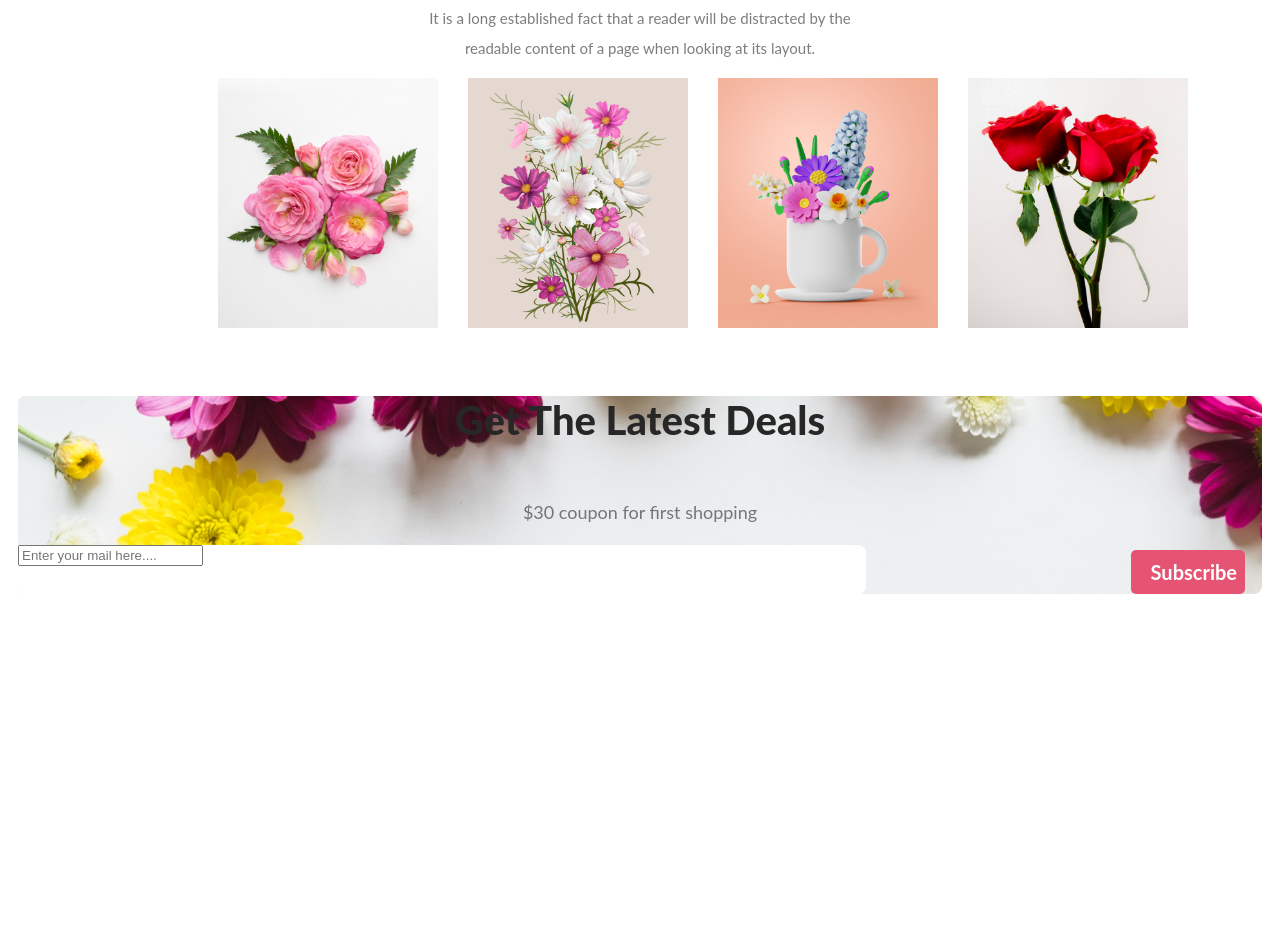
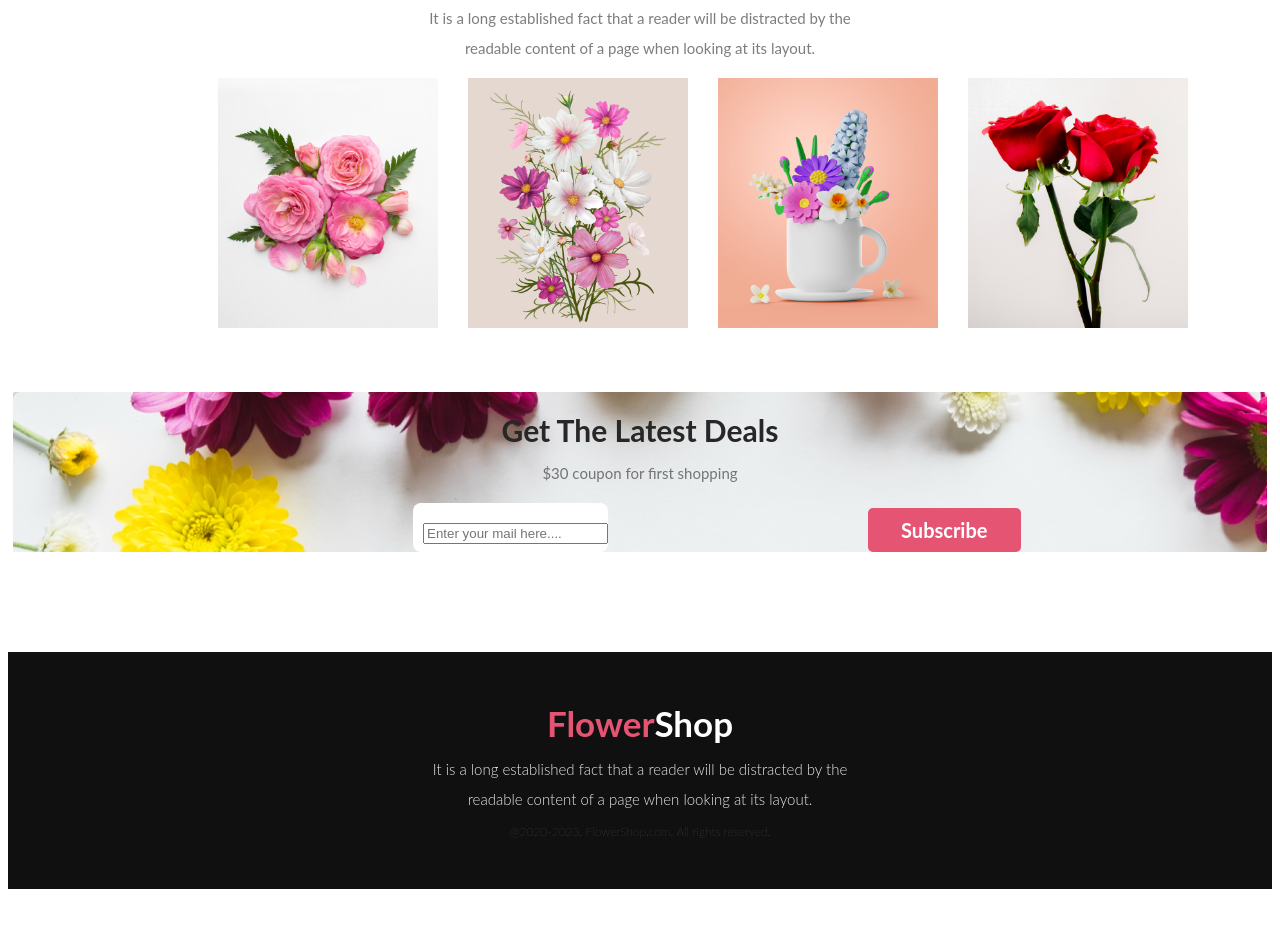
Before and after one commit to Mehedi-ICE16/flower-shop-assignment-01, a plain HTML site: page index.html in a window 1280 px wide. Shown: the part 2068-2995 px from the top of the page. Before the commit the page ends 2672 px from the top, so only its background shows below. Drawn offline with Linux system fonts and the light colour scheme.

Commit message:
added flower shop demo

```diff
--- a/index.html
+++ b/index.html
@@ -106,7 +106,7 @@
                 <p class="sec5-description">$30 coupon for first shopping</p>
                 <div class="sec5-sub-container">
                  <div class="input">
-                    <input type="email" placeholder="Enter your mail here....">
+                    <input type="email" name=" " placeholder="Enter your mail here....">
                  </div>
                  <div>
                     <button class="sec5-btn">Subscribe</button>
@@ -117,7 +117,12 @@
     </main>
 
     <footer>
-
+        <div class="foot">
+            <h4 class="foot-title">Flower</span><span class="part2">Shop</span></h4>
+            <p class="foot-description">It is a long established fact that a reader will be distracted by the readable
+                content of a page when looking at its layout.</p>
+            <p class="foot-end">@2020-2023, FlowerShop.com. All rights reserved.</p>
+        </div>
     </footer>
 </body>
 </html>
--- a/styles.css
+++ b/styles.css
@@ -227,36 +227,44 @@
 
 /* Section5 */
 .sec5-container{
-    border-radius: 8px;
-    background: url('../flower asset/Rectangle\ 9.png'), lightgray 0px -203.444px / 100% 213.755% no-repeat;
-    margin: 10px;
+    border-radius: 2px;
+    background: url('../flower asset/Rectangle\ 9.png'), lightgray no-repeat;
+    margin: 5px;
 }
 .sec5-title{
+    margin-top: 50px;
+    padding-top: 20px;
+    margin-bottom: 5px;
+    padding-bottom: 5px;
     color: #272727;
     text-align: center;
     font-family: Lato;
-    font-size: 40px;
+    font-size: 30px;
     font-style: normal;
-    font-weight: 800;
+    font-weight: 700;
     line-height: normal;
 }
 .sec5-description{
     color: rgba(39, 39, 39, 0.60);
     text-align: center;
     font-family: Lato;
-    font-size: 18px;
+    font-size: 15px;
     font-style: normal;
     font-weight: 400;
     line-height: 30px;
+    margin-top: 0px;
+    padding-top: 0px;
 }
 .sec5-sub-container{
     display: flex;
-    gap: 15px;
+    gap: 10px;
 }
 .sec5-sub-container .input{
     border-radius: 8px;
+    border: 0;
     background: #FFF;
-    width: 70%;
+    margin-left: 400px;
+    padding: 20px 0px 0px 10px;
 }
 .sec5-btn{
     text-align: center;
@@ -271,5 +279,49 @@
     font-style: normal;
     font-weight: 700;
     line-height: normal;
-    width: 30%
+    width: 40%
 }
+/* Footer Part design */
+.foot{
+    background: #111010;
+    align-items: center;
+}
+.foot-title{
+    color: #E55473;
+    font-family: Lato;
+    font-size: 35px;
+    font-style: normal;
+    font-weight: 700;
+    line-height: normal;
+    text-align: center;
+    margin-top: 100px;
+    padding-top: 50px;
+    margin-bottom: 0px;
+    padding-bottom: 0px;
+}
+.foot-title .part2{
+    color:#FFF;
+}
+.foot-description{
+    color: rgba(255, 255, 255, 0.90);
+    text-align: center;
+    font-family: Lato;
+    font-size: 15px;
+    font-style: normal;
+    font-weight: 300;
+    line-height: 30px;
+    margin: 5px 200px 5px 200px;
+    padding: 5px 200px 5px 200px;
+}
+.foot-end{
+    color: rgba(255, 255, 255, 0.40);
+    text-align: center;
+    font-family: Lato;
+    font-size: 12px;
+    font-style: normal;
+    font-weight: 250;
+    line-height: normal;
+    margin-top: 5px;
+    margin-bottom: 150px;
+    padding-bottom: 50px;
+}
```
